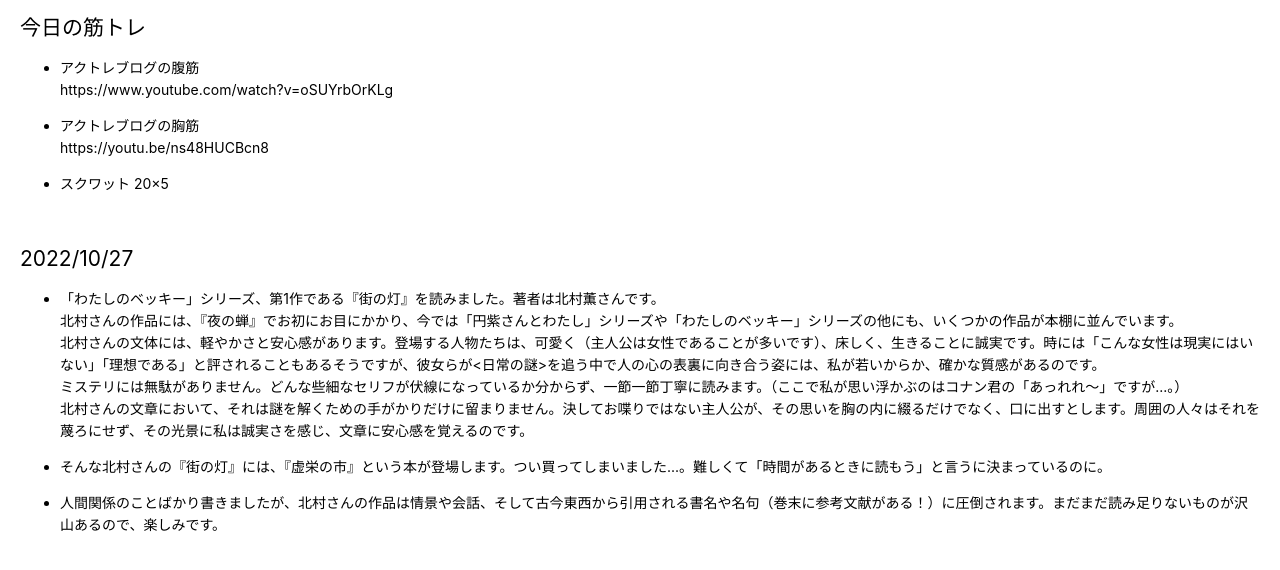
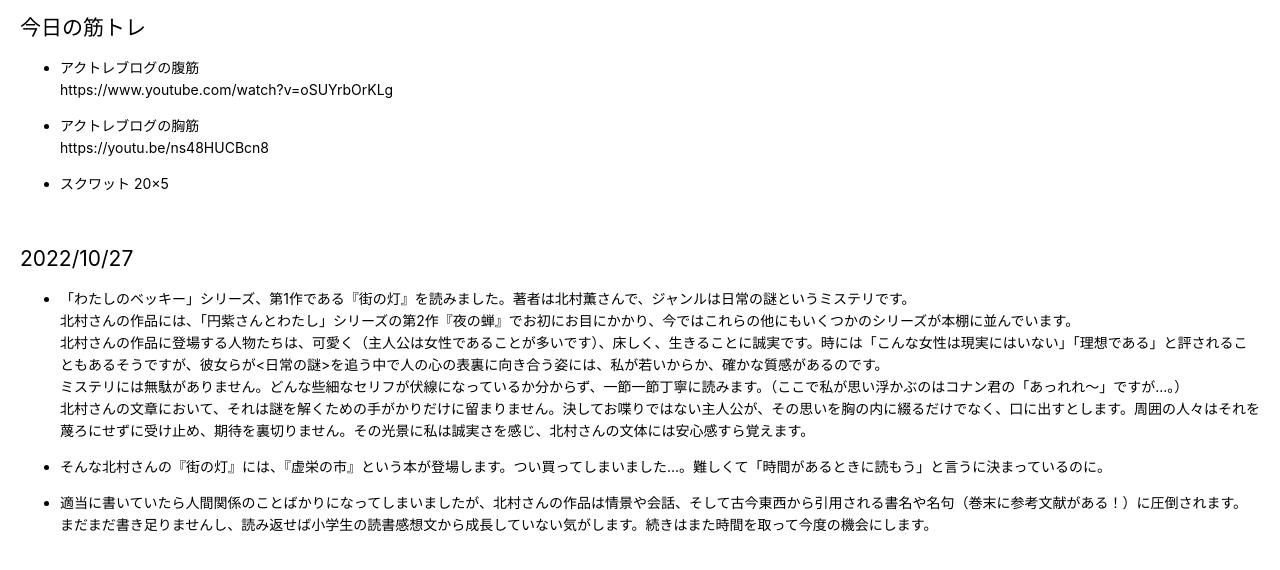
Before and after one commit to HelloKonitiwa/training, a plain HTML site: page 2022/oct/27.html in a window 1280 px wide. Drawn offline with Linux system fonts and the light colour scheme; a script that the page names is missing.

Commit message:
add text

```diff
--- a/2022/oct/27.html
+++ b/2022/oct/27.html
@@ -383,17 +383,17 @@ https://youtu.be/ns48HUCBcn8</p>
 <h2 id="20221027">2022/10/27</h2>
 <ul>
 <li>
-<p>「わたしのベッキー」シリーズ、第1作である『街の灯』を読みました。著者は北村薫さんです。<br>
-北村さんの作品には、『夜の蝉』でお初にお目にかかり、今では「円紫さんとわたし」シリーズや「わたしのベッキー」シリーズの他にも、いくつかの作品が本棚に並んでいます。<br>
-北村さんの文体には、軽やかさと安心感があります。登場する人物たちは、可愛く（主人公は女性であることが多いです）、床しく、生きることに誠実です。時には「こんな女性は現実にはいない」「理想である」と評されることもあるそうですが、彼女らが&lt;日常の謎&gt;を追う中で人の心の表裏に向き合う姿には、私が若いからか、確かな質感があるのです。<br>
+<p>「わたしのベッキー」シリーズ、第1作である『街の灯』を読みました。著者は北村薫さんで、ジャンルは日常の謎というミステリです。<br>
+北村さんの作品には、「円紫さんとわたし」シリーズの第2作『夜の蝉』でお初にお目にかかり、今ではこれらの他にもいくつかのシリーズが本棚に並んでいます。<br>
+北村さんの作品に登場する人物たちは、可愛く（主人公は女性であることが多いです）、床しく、生きることに誠実です。時には「こんな女性は現実にはいない」「理想である」と評されることもあるそうですが、彼女らが&lt;日常の謎&gt;を追う中で人の心の表裏に向き合う姿には、私が若いからか、確かな質感があるのです。<br>
 ミステリには無駄がありません。どんな些細なセリフが伏線になっているか分からず、一節一節丁寧に読みます。（ここで私が思い浮かぶのはコナン君の「あっれれ～」ですが...。）<br>
-北村さんの文章において、それは謎を解くための手がかりだけに留まりません。決してお喋りではない主人公が、その思いを胸の内に綴るだけでなく、口に出すとします。周囲の人々はそれを蔑ろにせず、その光景に私は誠実さを感じ、文章に安心感を覚えるのです。</p>
+北村さんの文章において、それは謎を解くための手がかりだけに留まりません。決してお喋りではない主人公が、その思いを胸の内に綴るだけでなく、口に出すとします。周囲の人々はそれを蔑ろにせずに受け止め、期待を裏切りません。その光景に私は誠実さを感じ、北村さんの文体には安心感すら覚えます。</p>
 </li>
 <li>
 <p>そんな北村さんの『街の灯』には、『虚栄の市』という本が登場します。つい買ってしまいました...。難しくて「時間があるときに読もう」と言うに決まっているのに。<br></p>
 </li>
 <li>
-<p>人間関係のことばかり書きましたが、北村さんの作品は情景や会話、そして古今東西から引用される書名や名句（巻末に参考文献がある！）に圧倒されます。まだまだ読み足りないものが沢山あるので、楽しみです。</p>
+<p>適当に書いていたら人間関係のことばかりになってしまいましたが、北村さんの作品は情景や会話、そして古今東西から引用される書名や名句（巻末に参考文献がある！）に圧倒されます。まだまだ書き足りませんし、読み返せば小学生の読書感想文から成長していない気がします。続きはまた時間を取って今度の機会にします。</p>
 </li>
 </ul>
 
```
Also changed, not shown: 1 other file.
